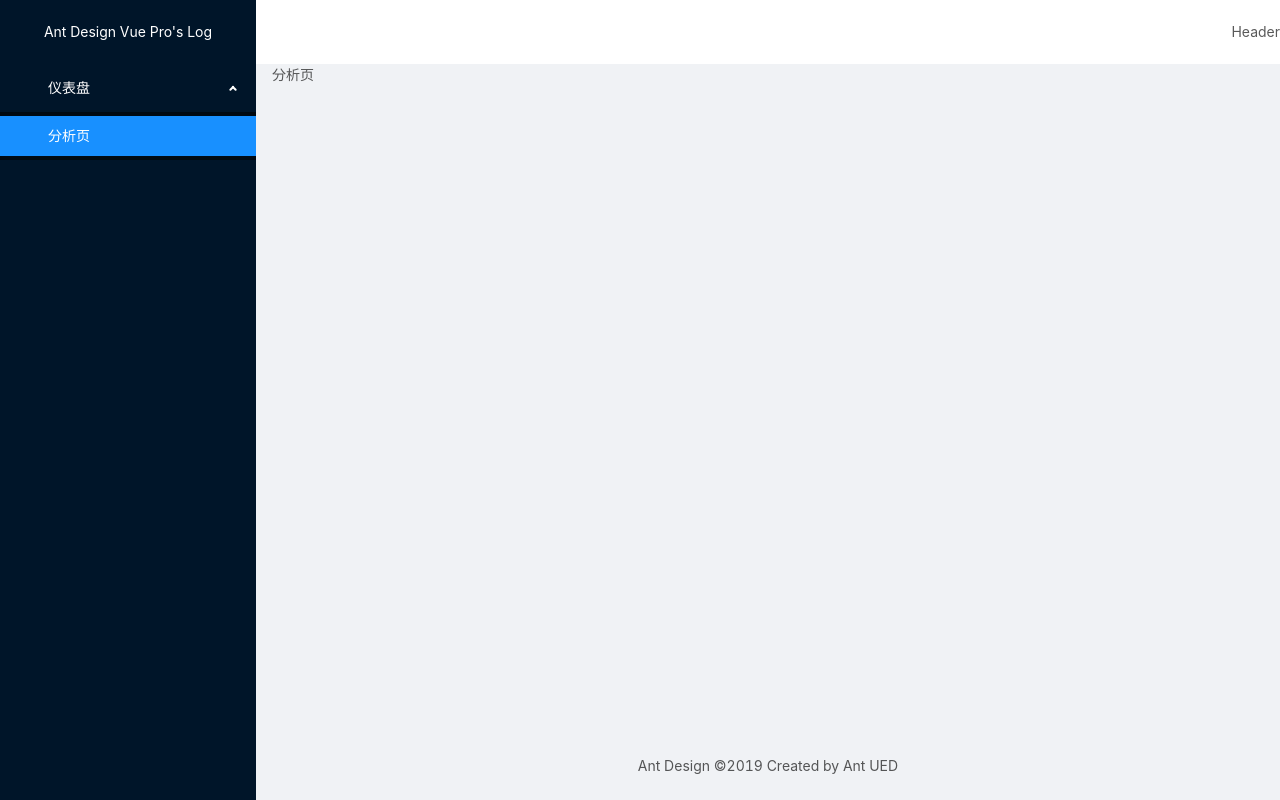
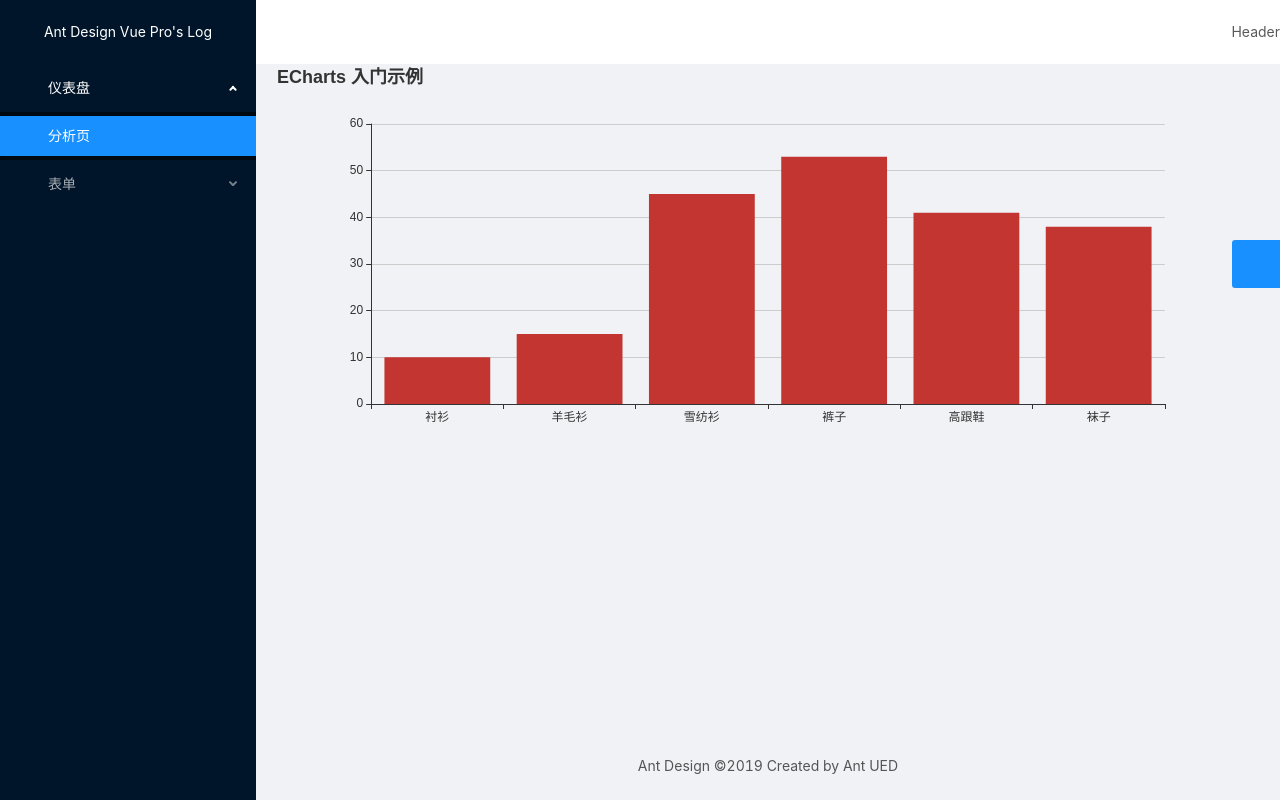
Before and after one commit to teachat8/ant-design-vue-admin, a Vue app: page /dashboard/analysis in a window 1280 px wide. Built offline with nearby package versions, Linux system fonts and the light colour scheme.

Commit message:
在组建中使用ECharts等其他第三方库

```diff
--- a/package.json
+++ b/package.json
@@ -11,9 +11,11 @@
   "dependencies": {
     "ant-design-vue": "^1.3.10",
     "core-js": "^2.6.5",
+    "echarts": "^4.2.1",
     "lodash": "^4.17.11",
     "moment": "^2.24.0",
     "nprogress": "^0.2.0",
+    "resize-detector": "^0.2.0",
     "vue": "^2.6.10",
     "vue-router": "^3.0.3",
     "vuex": "^3.0.1"
--- /dev/null
+++ b/src/components/Chart.vue
@@ -0,0 +1,60 @@
+<template>
+  <div ref="chartDom"></div>
+</template>
+
+<script>
+import echarts from 'echarts';
+import {addListener, removeListener} from 'resize-detector';
+import debounce from 'lodash/debounce';
+export default {
+  props: {
+    option: {
+      type: Object,
+      default: () => {}
+    }
+  },
+  watch: {
+    option(val) {
+      this.chart.setOption(val);
+    },
+    //深度监听
+    // option: {
+    //   handler: function(val) {
+    //     this.chart.setOption(val);
+    //   },
+    //   deep: true
+    // }
+
+  },
+  created() {
+    // resize防抖处理
+    this.resize = debounce(this.resize, 300);
+  },
+  mounted() {
+    this.renderChart();
+    addListener(this.$refs.chartDom, this.resize);
+  },
+  methods: {
+    resize() {
+      console.log("resize");
+      this.chart.resize();
+    },
+    // 渲染echart
+    renderChart() {
+      // 基于准备好的dom，初始化echarts实例
+      this.chart = echarts.init(this.$refs.chartDom);
+      // 绘制图表
+      this.chart.setOption(this.option);
+    },
+  },
+  beforeDestroy() {
+    removeListener(this.$refs.chartDom, this.resize);
+    this.chart.dispose();
+    this.chart = null;
+  }
+}
+</script>
+
+<style>
+
+</style>
--- a/src/utils/auth.js
+++ b/src/utils/auth.js
@@ -4,7 +4,7 @@
 
 //  后台获取的用户权限
  export function getCurrentAuthority() {
-   return ["user"];
+   return ["admin"];
  }
 
 // 校验权限
--- a/src/views/Dashboard/Analysis.vue
+++ b/src/views/Dashboard/Analysis.vue
@@ -1,10 +1,47 @@
 <template>
-  <div>分析页</div>
+  <div>
+    <Chart :option="chartOption" style="height: 400px" />
+  </div>
 </template>
 
 <script>
+import Chart from '../../components/Chart';
+import random from 'lodash/random';
 export default {
-  name: 'Analysis'
+  name: 'Analysis',
+  components: {
+    Chart
+  },
+  data() {
+    return {
+      chartOption: {
+        title: {
+            text: 'ECharts 入门示例'
+        },
+        tooltip: {},
+        xAxis: {
+            data: ['衬衫', '羊毛衫', '雪纺衫', '裤子', '高跟鞋', '袜子']
+        },
+        yAxis: {},
+        series: [{
+            name: '销量',
+            type: 'bar',
+            data: [5, 20, 36, 10, 10, 20]
+        }]
+      }
+    }
+  },
+  mounted() {
+    this.interval = setInterval(() => {
+      this.chartOption.series[0].data = this.chartOption.series[0].data.map(
+        () => random(100)
+      );
+      this.chartOption = {...this.chartOption};
+    }, 3000);
+  },
+  beforeDestroy() {
+    clearInterval(this.interval);
+  },
 }
 </script>
 
```
Also changed, not shown: 1 other file (tests, documents, lock files or other folders).
